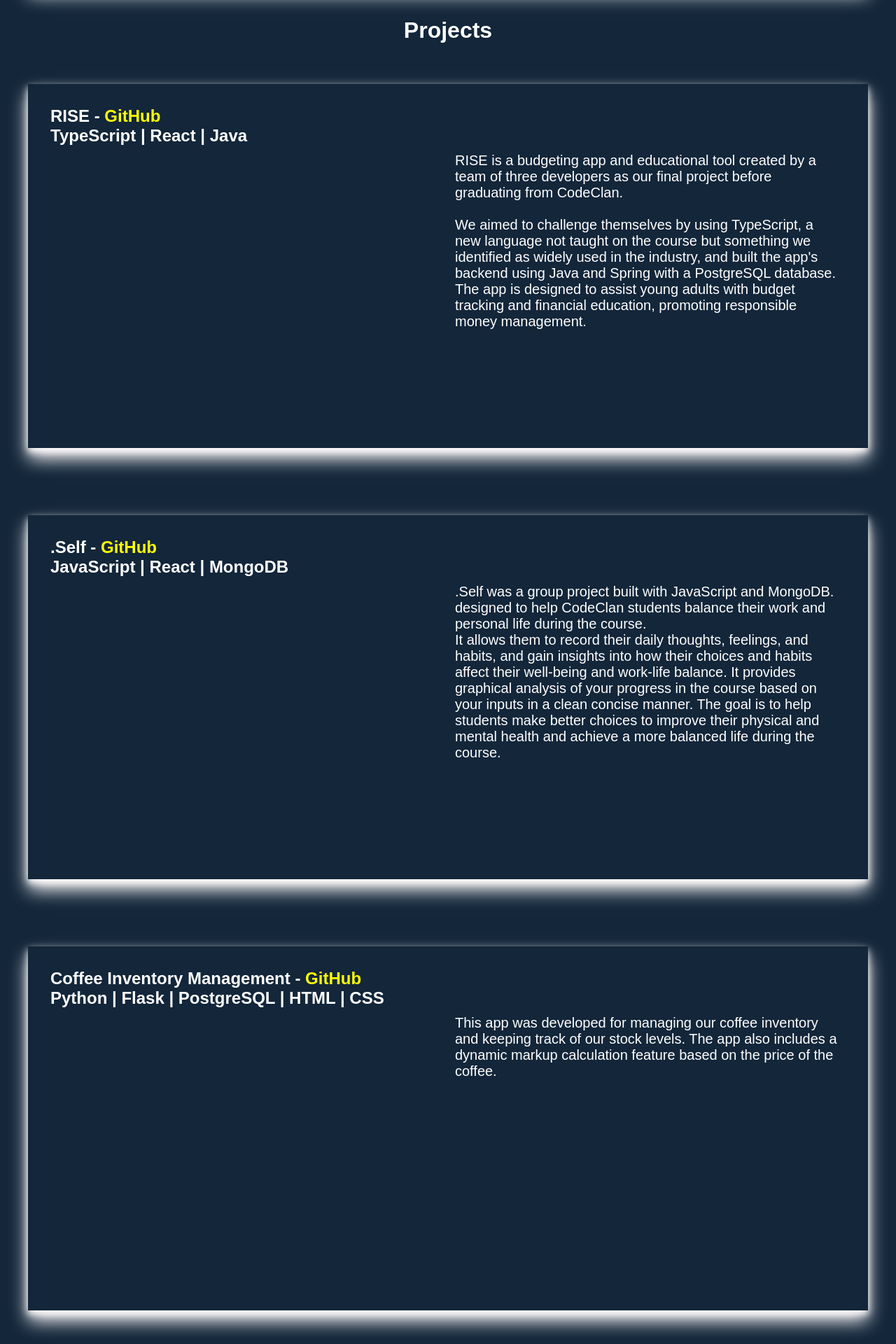
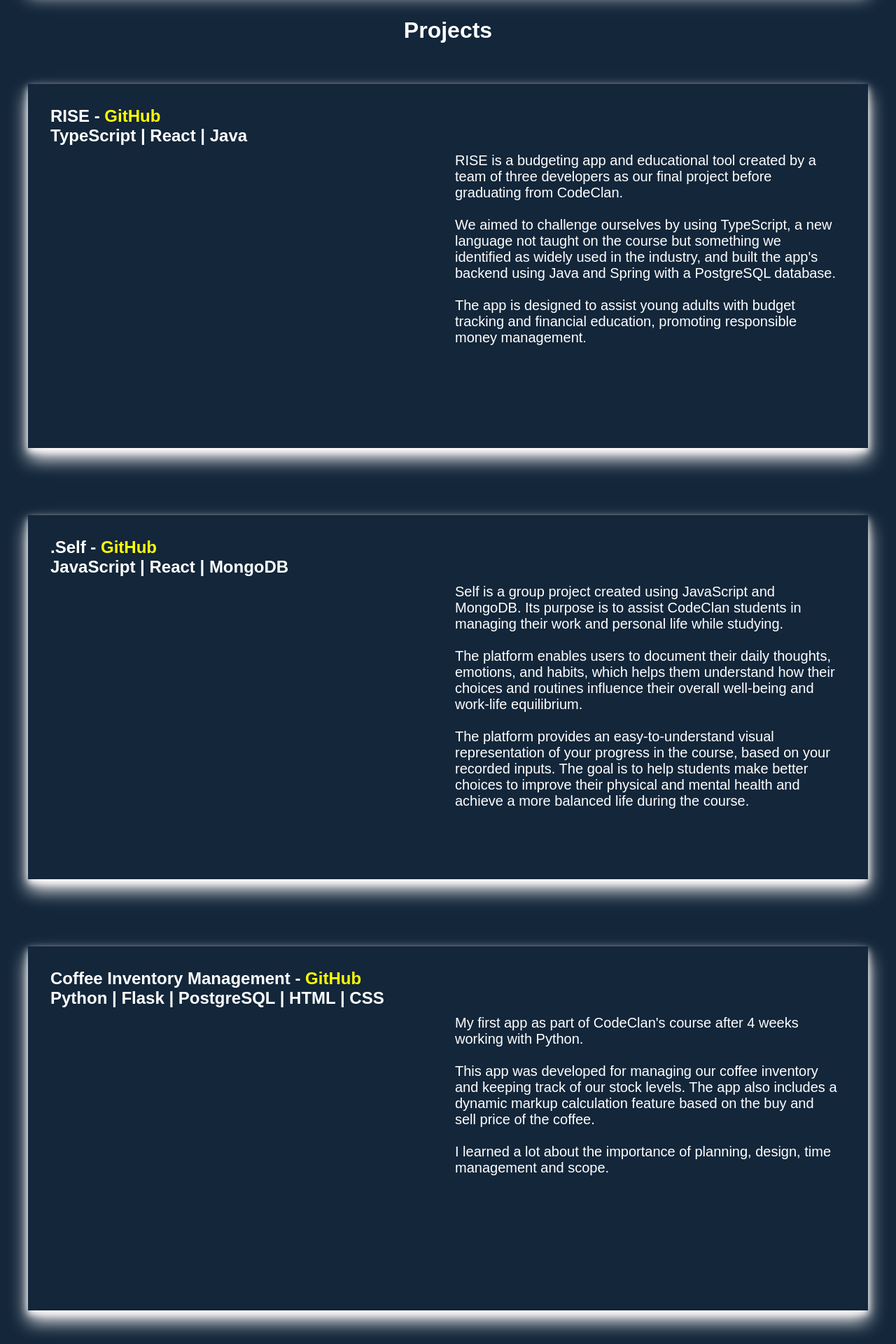
Before and after one commit to MackieJG/portfolio, a Next.js app: page /projects in a window 1280 px wide. Shown: the part 221-2141 px from the top of the page at 70% size. Built offline with nearby package versions, Linux system fonts and the light colour scheme.

Commit message:
updating descriptions of the project

```diff
--- a/src/pages/projects.js
+++ b/src/pages/projects.js
@@ -32,7 +32,7 @@ export default function Projects() {
                         />
                         <p>
                             RISE is a budgeting app and educational tool created by a team of three developers as our final project before graduating from CodeClan.<br></br><br></br>
-                            We aimed to challenge themselves by using TypeScript, a new language not taught on the course but something we identified as widely used in the industry, and built the app's backend using Java and Spring with a PostgreSQL database.
+                            We aimed to challenge ourselves by using TypeScript, a new language not taught on the course but something we identified as widely used in the industry, and built the app's backend using Java and Spring with a PostgreSQL database.<br></br><br></br>
                             The app is designed to assist young adults with budget tracking and financial education, promoting responsible money management.
                         </p>
                         </div>
@@ -50,9 +50,8 @@ export default function Projects() {
                         url="https://www.youtube.com/watch?v=e27rc_Zbops"
                         />
                         <p>
-                        .Self was a group project built with JavaScript and MongoDB. designed to help CodeClan students balance their work and personal life during the course.<br></br>
-                        It allows them to record their daily thoughts, feelings, and habits, and gain insights into how their choices and habits affect their well-being and work-life balance.
-                        It provides graphical analysis of your progress in the course based on your inputs in a clean concise manner.
+                        Self is a group project created using JavaScript and MongoDB. Its purpose is to assist CodeClan students in managing their work and personal life while studying.<br></br><br></br>
+                        The platform enables users to document their daily thoughts, emotions, and habits, which helps them understand how their choices and routines influence their overall well-being and work-life equilibrium.<br></br><br></br> The platform provides an easy-to-understand visual representation of your progress in the course, based on your recorded inputs.
                          The goal is to help students make better choices to improve their physical and mental health and achieve a more balanced life during the course.
                         </p>
                     </div>
@@ -70,8 +69,10 @@ export default function Projects() {
                         url="https://www.youtube.com/watch?v=nWTkNJm1lsY"
                         />
                     <p>
+                        My first app as part of CodeClan's course after 4 weeks working with Python.<br></br><br></br>
                         This app was developed for managing our coffee inventory and keeping track of our stock levels.
-                        The app also includes a dynamic markup calculation feature based on the price of the coffee.
+                        The app also includes a dynamic markup calculation feature based on the buy and sell price of the coffee.<br></br><br></br>
+                        I learned a lot about the importance of planning, design, time management and scope.
                     </p>
                 </div>
                 </div>
--- a/src/styles/profile.module.css
+++ b/src/styles/profile.module.css
@@ -15,6 +15,7 @@
     justify-content: center;
     padding: 2rem;
     margin: 6rem 0;
+    background-color: #13263a;
     box-shadow: rgb(255, 252, 252) 0px 15px 25px, rgb(255, 255, 255) 0px 5px 10px
 }
 
```
Also changed, not shown: src/styles/Nav.module.css (line endings or trailing spaces).
